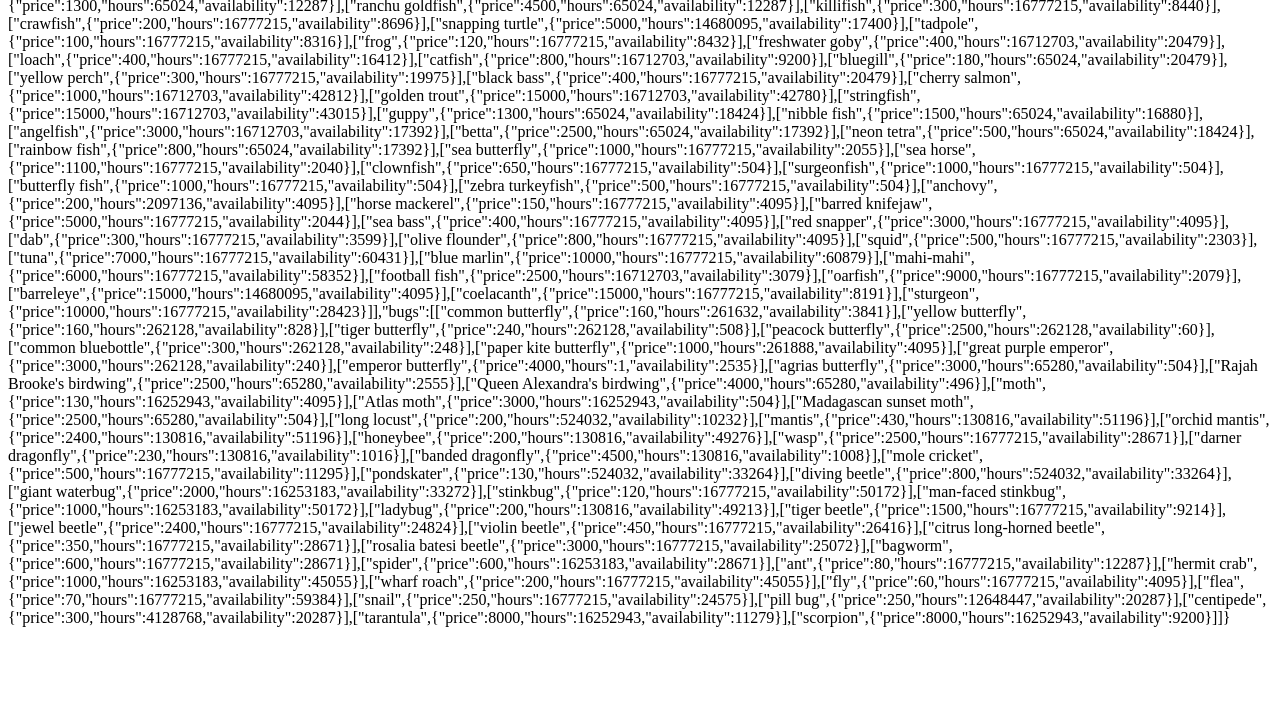
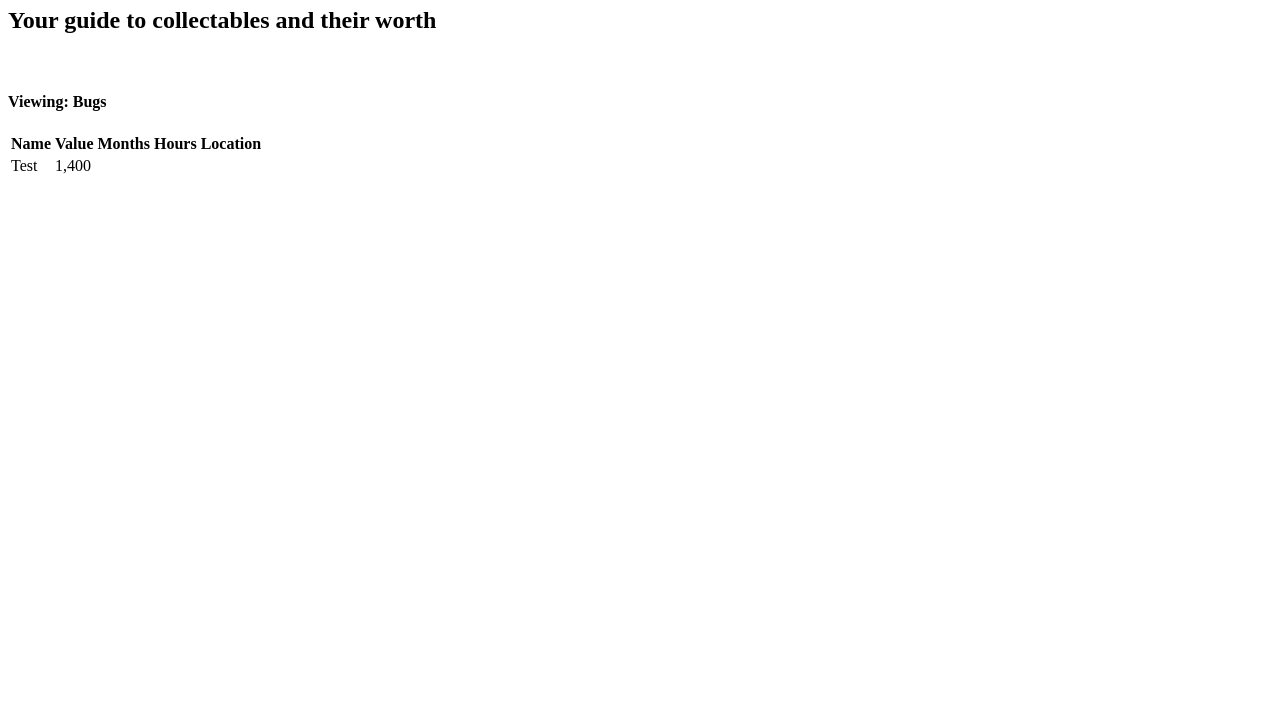
Before and after one commit to ColinTNMP/ProfitCrossing, a plain HTML site: page index.html in a window 1280 px wide. Shown: the part 73-800 px from the top of the page. Drawn offline with Linux system fonts and the light colour scheme.

Commit message:
Rewrote proper

```diff
--- a/index.html
+++ b/index.html
@@ -1,23 +1,31 @@
 <!DOCTYPE html>
 <html lang='en-US'>
-  <head>
-    <meta charset='utf-8'/>
-    <meta name='viewport' value='width=device_width,initial-scale=1.0'/>
-    <title> AC:NH Selling Guide </title>
-    <script type='text/javascript' src='preload.js'></script>
-    <script type='text/javascript' id='test'>
-        function doTest() {
-            let data = preload();
-            let json = JSON.stringify(data);
+	<head>
+		<meta charset='utf-8'/>
+		<meta name='viewport' value='width=device_width,initial-scale=1.0'/>
 
-            let outp = document.createElement("p");
-            let text = document.createTextNode(json);
-            outp.appendChild(text);
-            document.body.appendChild(outp);
-            alert("Done!");
-        }
-    </script>
-  </head>
-  <body onload="doTest();">
-  </body>
+		<title> Profit Crossing </title>
+
+		<link rel='stylesheet' type='text/css' href='styles.css'/>
+	</head>
+	<body>
+		<h1> Profit Crossing </h1>
+		<h2> Your guide to collectables and their worth </h4>
+		<br/>
+		<h4> Viewing: <span id='viewName'> Bugs </span> </h4>
+		<table id='table'>
+			<tr id='header'>
+				<th> Name     </th>
+				<th> Value    </th>
+				<th> Months   </th>
+				<th> Hours    </th>
+				<th> Location </th>
+			</tr>
+			<div id='tableContent'>
+				<td> Test </td>
+				<td> 1,400 </td>
+				<td>
+			</div>
+		</table>
+	</body>
 </html>
```
